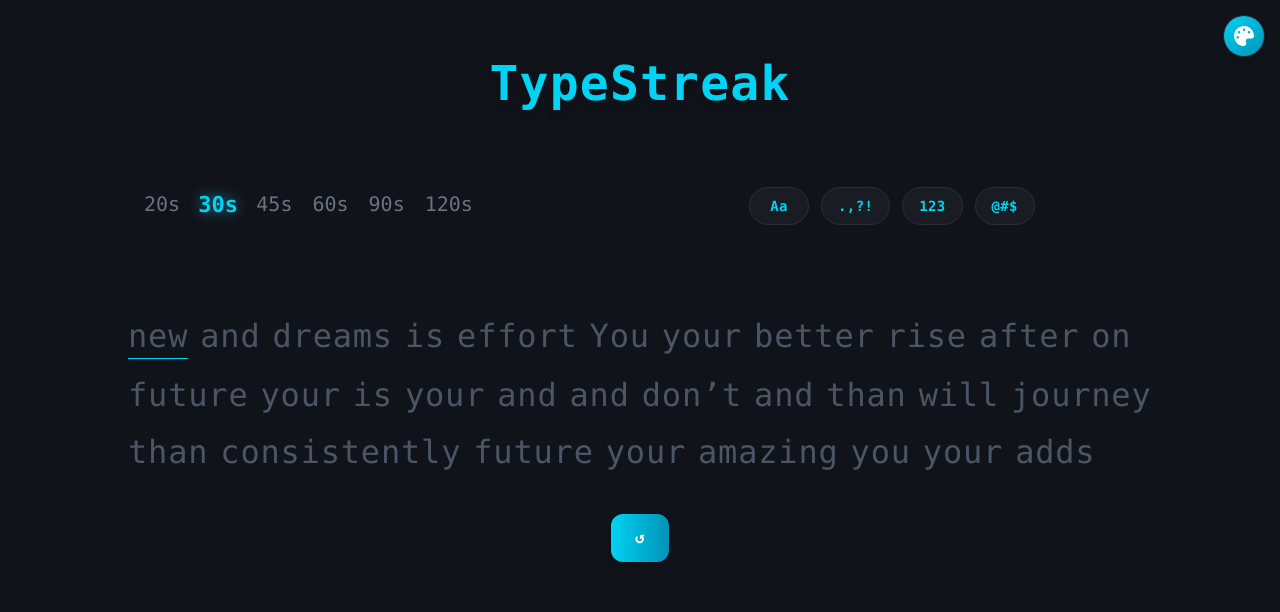
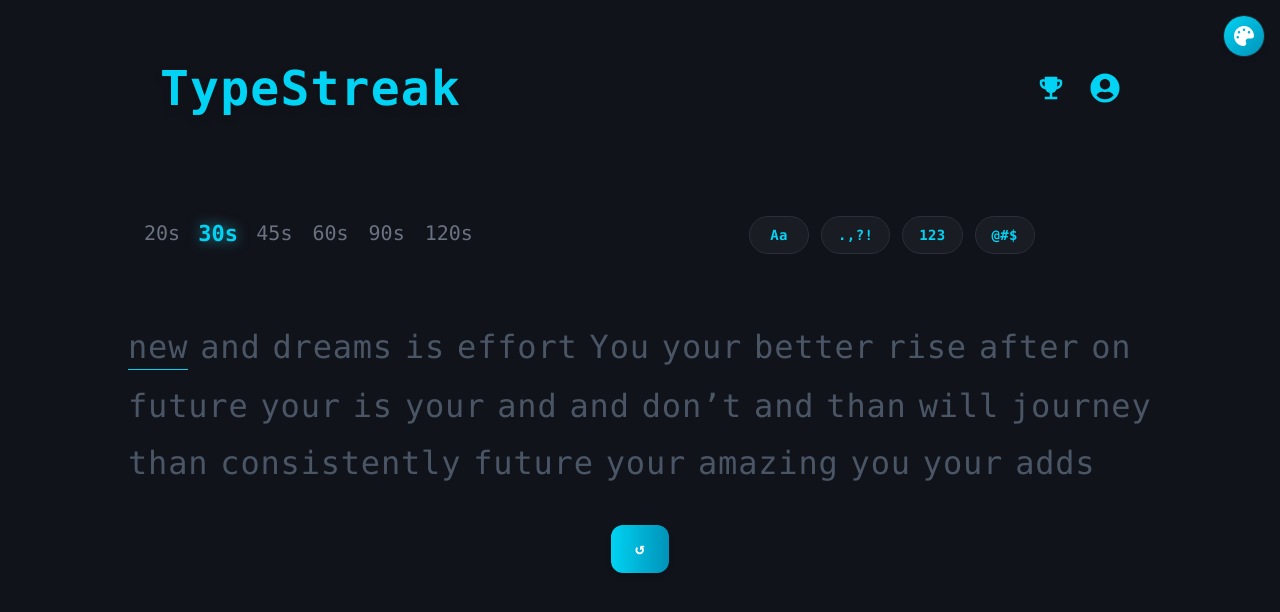
Before and after one commit to Maryam-Amir00/TypeStreak, a React (Vite) app: page / in a window 1280 px wide. Shown: the top 612 px of the page. Built offline with nearby package versions, Linux system fonts and the light colour scheme.

Commit message:
feat: add Navbar component and integrate blinking animation.

```diff
--- /dev/null
+++ b/src/components/Navbar.tsx
@@ -0,0 +1,49 @@
+import React from "react";
+import { useTheme } from "../context/ThemeContext.js";
+import { colorClasses } from "../utils/colorClasses.js";
+import { FaUserCircle } from "react-icons/fa";
+import { MdEmojiEvents } from "react-icons/md";
+import { Link } from "@tanstack/react-router";
+import { useAuth } from "../context/AuthContext.js";
+
+const NavBar = () => {
+  const { primaryColor } = useTheme();
+  const { isLoggedIn } = useAuth();
+
+  return (
+    <nav className="w-full flex items-center justify-between px-4 sm:px-8 py-6 bg-transparent">
+      <h1
+        className={`text-4xl sm:text-5xl font-extrabold tracking-wide ${colorClasses[primaryColor]?.text} drop-shadow-lg`}
+      >
+        TypeStreak
+        <span className="animate-blink">_</span>
+      </h1>
+
+      <div className="flex items-center gap-6 text-2xl sm:text-3xl">
+      <Link to="/leaderboard" title="Leaderboard">
+        <MdEmojiEvents
+          className={`cursor-pointer hover:scale-110 transition-transform ${colorClasses[primaryColor]?.text}`}
+          title="Leaderboard"
+        />
+        </Link>
+        {isLoggedIn ? (
+          <Link to="/dashboard" title="Dashboard">
+            <FaUserCircle
+              className={`cursor-pointer hover:scale-110 transition-transform ${colorClasses[primaryColor]?.text}`}
+              title="Profile"
+            />
+          </Link>
+        ) : (
+          <Link to="/signIn" title="Login">
+            <FaUserCircle
+              className={`cursor-pointer hover:scale-110 transition-transform ${colorClasses[primaryColor]?.text}`}
+              title="Login"
+            />
+          </Link>
+        )}
+      </div>
+    </nav>
+  );
+};
+
+export default NavBar;
--- a/src/components/OptionSelector.tsx
+++ b/src/components/OptionSelector.tsx
@@ -44,6 +44,7 @@
             key={key}
             onClick={() => toggleOption(key)}
             aria-pressed={isActive}
+            title={key}
             className={`
               relative px-4 py-2 min-w-[60px] rounded-full text-sm font-semibold tracking-wide
               transition-all duration-300 border focus:outline-none
--- a/src/components/TypingBox.tsx
+++ b/src/components/TypingBox.tsx
@@ -9,6 +9,7 @@
 import { useTheme } from "../context/ThemeContext.js";
 import { colorClasses } from "../utils/colorClasses.js";
 import type { OptionsType } from "./OptionSelector.js";
+import NavBar from "./Navbar.js";
 
 const CHUNK_SIZE = 30;
 
@@ -252,11 +253,7 @@
         <div className="min-h-[220px] flex flex-col gap-6 items-center justify-center">
           {!isSessionActive && (
             <>
-              <h1
-                className={`text-center text-4xl sm:text-5xl font-extrabold tracking-wide ${colorClasses[primaryColor]?.text} drop-shadow-lg`}
-              >
-                TypeStreak
-              </h1>
+              <NavBar />
 
               <div className="w-full mt-10">
                 <div className="w-full flex flex-col sm:flex-row justify-between items-baseline gap-4 px-2 sm:px-4">
--- a/src/context/AuthContext.tsx
+++ b/src/context/AuthContext.tsx
@@ -5,6 +5,7 @@
 type AuthContextType = {
   user: User | null;
   loading: boolean;
+  isLoggedIn: boolean;
   signUp: (email: string, password: string) => Promise<void>;
   signIn: (email: string, password: string) => Promise<void>;
   signOut: () => Promise<void>;
@@ -56,7 +57,7 @@
   };
 
   return (
-    <AuthContext.Provider value={{ user, loading, signUp, signIn, signOut }}>
+    <AuthContext.Provider value={{ user, loading, isLoggedIn: !!user, signUp, signIn, signOut }}>
       {children}
     </AuthContext.Provider>
   );
--- a/src/index.css
+++ b/src/index.css
@@ -29,3 +29,12 @@
 .animate-fadeIn {
   animation: fadeIn 0.3s ease-in-out;
 }
+
+@keyframes blink {
+  0%, 50%, 100% { opacity: 1; }
+  25%, 75% { opacity: 0; }
+}
+
+.animate-blink {
+  animation: blink 1.5s step-start infinite;
+}
--- a/src/routes/signIn.tsx
+++ b/src/routes/signIn.tsx
@@ -1,9 +1,20 @@
 import { createFileRoute } from '@tanstack/react-router'
+import { Link } from '@tanstack/react-router';
 
 export const Route = createFileRoute('/signIn')({
   component: RouteComponent,
 })
 
 function RouteComponent() {
-  return <div>Hello "/signIn"!</div>
+  return (
+    <div className="text-center">
+      <h2 className="text-3xl font-bold">Login</h2>
+      <p className="mt-4">
+        Don’t have an account?{" "}
+        <Link to="/signUp" className="text-blue-500 underline">
+          Sign Up
+        </Link>
+      </p>
+    </div>
+  );
 }
```
